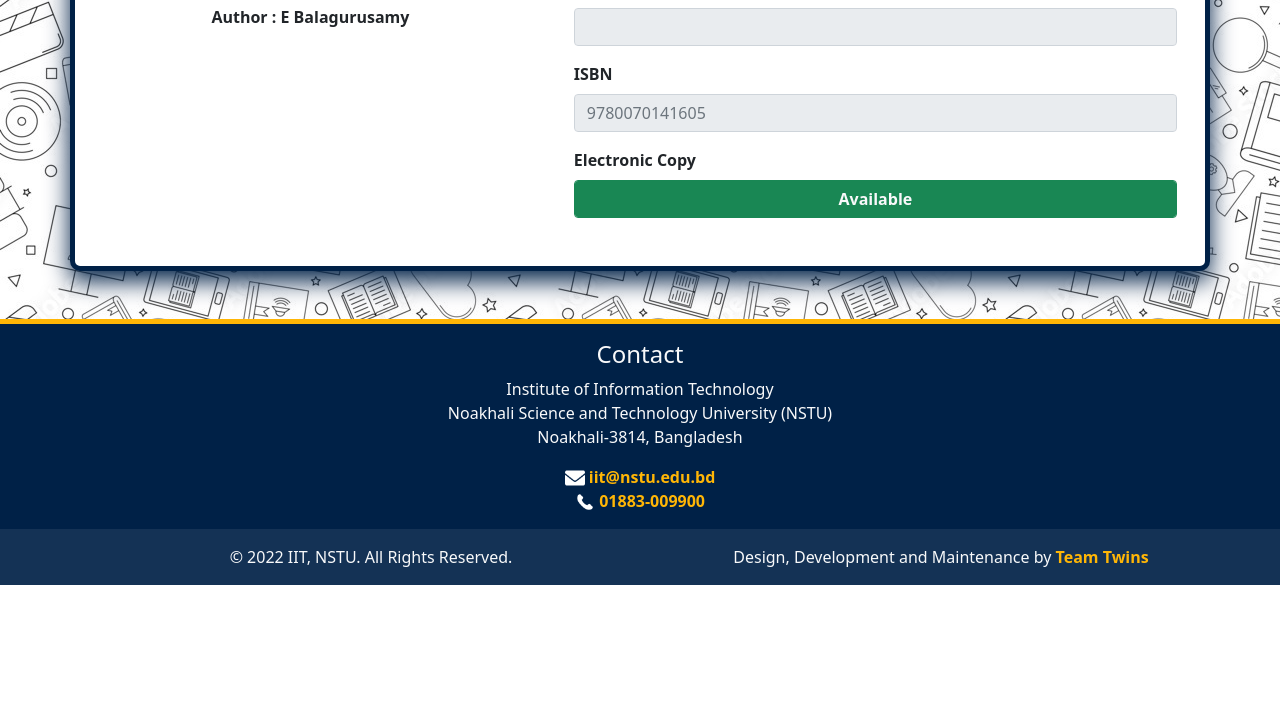
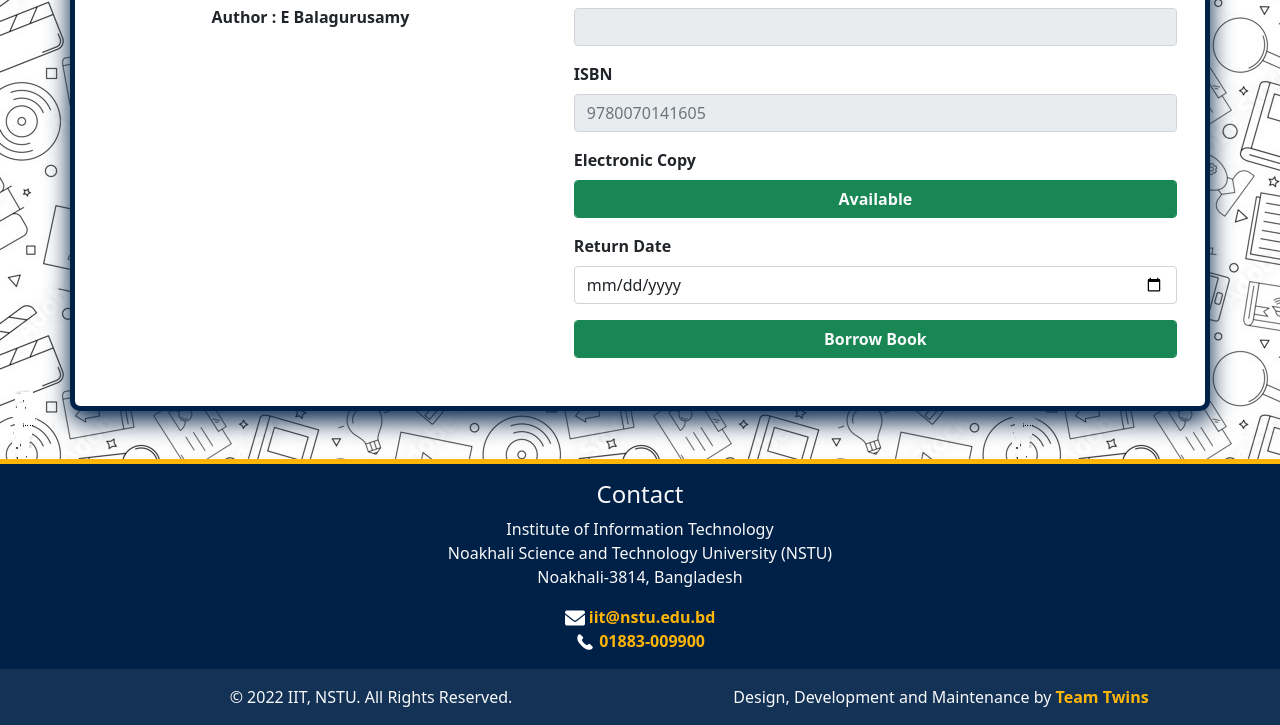
Before and after one commit to IIT-NSTU/IIT-Library-2.0, a PHP site: page /userBookInfo.php?isbn=9780070141605 in a window 1280 px wide. Shown: the part 711-1436 px from the top of the page. Before the commit the page ends 1296 px from the top, so only its background shows below. Run offline with PHP 8.4, Linux system fonts and the light colour scheme; data comes from the database, SQL or seed files in the repository.

Commit message:
Bug Found

```diff
--- a/Source Code/bookInfo.php
+++ b/Source Code/bookInfo.php
@@ -40,7 +40,7 @@
                     <div class='row justify-content-center rounded-border-white-background'>
                         <div class='col-md-5'>
                             <div class='d-flex flex-column align-items-center text-center p-3 py-5'>
-                                <img class='mt-5' src='assets/cover/{$row['image_field']}'>
+                                <img class='mt-5' src='assets/cover/{$row['image_field']}' style='max-height: 500px; max-width: 350px;'>
                                 <span class='form-label mt-5'>Title : {$row['title']}</span>
                                 <span class='form-label'>Author : {$row['author']}</span>
                             </div>
--- a/Source Code/userBookInfo.php
+++ b/Source Code/userBookInfo.php
@@ -40,7 +40,7 @@
                                 <div class='row justify-content-center rounded-border-white-background'>
                                     <div class='col-md-5'>
                                         <div class='d-flex flex-column align-items-center text-center p-3 py-5'>
-                                            <img class='mt-5' src='assets/cover/{$row['image_field']}'>
+                                            <img class='mt-5' src='assets/cover/{$row['image_field']}' style='max-height: 500px; max-width: 350px;'>
                                             <span class='form-label mt-5'>Title : {$row['title']}</span>
                                             <span class='form-label'>Author : {$row['author']}</span>
                                         </div>
@@ -93,7 +93,14 @@
                                                 } else {
                                                     echo "<input type='button' class='form-control btn-danger text-light fw-bold' id='$electronicCopy' value='Not Available'>";
                                                 }
-                                                echo"</div>
+                                                echo " </div>
+                                                <div class='col-md-12 mt-3'>
+                                                     <label class='form-label'>Return Date</label>
+                                                     <input type='date' class='form-control' placeholder='Return Date' required>
+                                                </div>
+                                                <div class='col-md-12 mt-3'>
+                                                     <button type='submit' class='form-control btn-success text-light fw-bold'  onclick=student()>Borrow Book</button>
+                                                </div>
                                             </div>
                                         </div>
                                     </div>
@@ -101,9 +108,15 @@
                             </div>";
         ?>
 
+
+
     <script>
         function openFile() {
             window.open("assets/pdf/<?php echo $row['electronic_copy_path'];?>");
+        }
+
+        function setBorrowField() {
+
         }
     </script>
     <!-- </main> -->
```
